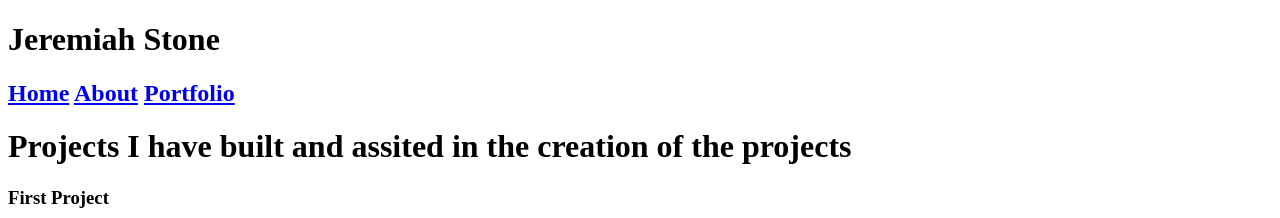
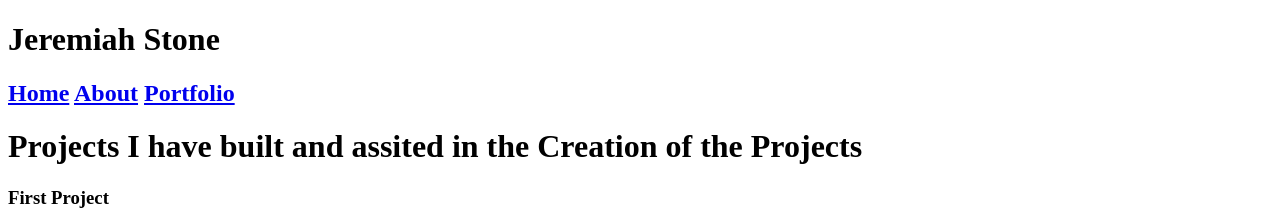
Before and after one commit to Jeremiah-Stone-Personal-Website/personalwebsite, a plain HTML site: page portfolio.html in a window 1280 px wide. Shown: the top 218 px of the page. Drawn offline with Linux system fonts and the light colour scheme.

```diff
--- a/portfolio.html
+++ b/portfolio.html
@@ -14,7 +14,7 @@
     </h2>
     </nav>
 </header>
-    <h1>Projects I have built and assited in the creation of the projects</h1>
+    <h1>Projects I have built and assited in the Creation of the Projects</h1>
     <div>
         <section>
             <h3>First Project</h3>
```
